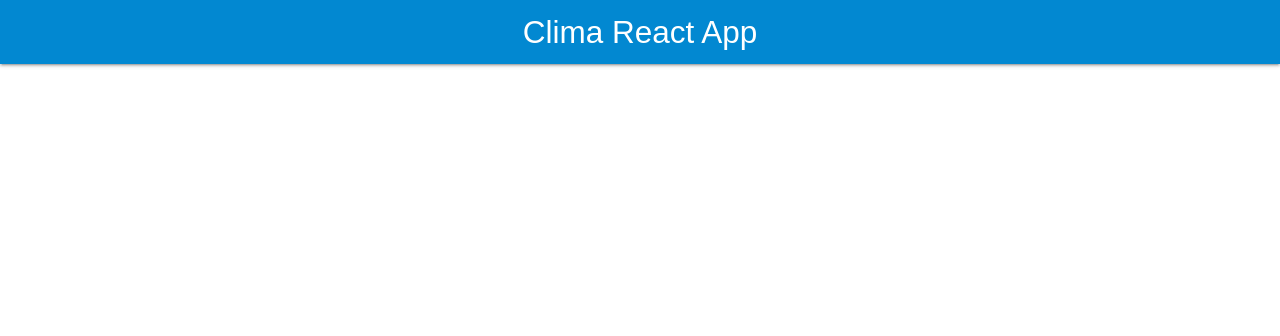
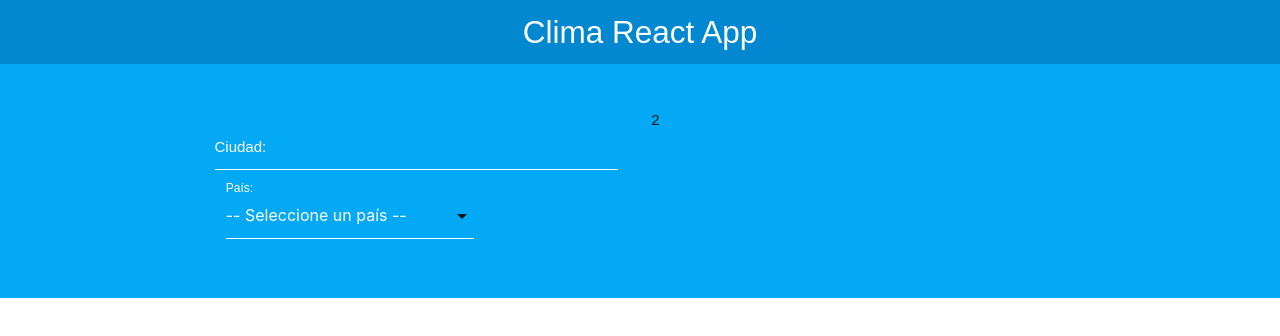
Before and after one commit to ManuelVillarVitoria/react-api-weather, a React (Create React App) app: page / in a window 1280 px wide. Shown: the top 336 px of the page. Built offline with nearby package versions, Linux system fonts and the light colour scheme.

Commit message:
creating the form and his state with Hook useState,to read the form

```diff
--- a/src/App.js
+++ b/src/App.js
@@ -1,5 +1,6 @@
 import React, {Fragment} from 'react';
 import Header from './components/Header';
+import Formulario from './components/Formulario';
 
 
 function App() {
@@ -8,6 +9,18 @@ function App() {
       <Header
         titulo='Clima React App'
        />
+       <div className="contenedor-form">
+          <div className="container">
+            <div className="row">
+              <div className="col m6 s12">
+                <Formulario />
+              </div>
+              <div className="col m6 s12">
+                2
+              </div>
+            </div>
+          </div>
+       </div>
     </Fragment>
   );
 }
--- /dev/null
+++ b/src/components/Formulario.js
@@ -0,0 +1,60 @@
+import React, {useState} from 'react';
+
+const Formulario = () => {
+
+    //State del formulario
+    const [busqueda, guardarBusqueda] = useState({
+        ciudad:"",
+        pais:""
+    });
+
+    //extraer ciudad y pasi con destructuring
+    const {ciudad, pais} = busqueda;
+
+    //Función que coloca los elementos en el state
+    const handleChange = e => {
+        //actualizar el state
+        guardarBusqueda({
+            ...busqueda,
+            [e.target.name] : e.target.value
+        });
+    }
+
+    return (
+        <form>
+            <div className="input-field col s-12">
+                <input
+                    type="text"
+                    name="ciudad"
+                    id="ciudad"
+                    value={ciudad}
+                    onChange={handleChange}
+                />
+                 {/* en vez de poner 'for', que es una palabra reservada para JS,ponemos 'htmlFor en react.
+                    Colocamos el label después del input porque Materialize da un estilo específico de esta forma*/}
+                <label htmlFor="ciudad">Ciudad: </label>
+
+                <div className="input-field col s-12">
+                    <select
+                        name="pais"
+                        id="pais"
+                        value={pais}
+                        onChange={handleChange}
+                    >
+                        <option value="">-- Seleccione un país --</option>
+                        <option value="US">Estados Unidos</option>
+                        <option value="MX">México</option>
+                        <option value="AR">Argentina</option>
+                        <option value="CO">Colombia</option>
+                        <option value="CR">Costa Rica</option>
+                        <option value="ES">España</option>
+                        <option value="PE">Perú</option>
+                    </select>
+                    <label htmlFor="pais">País: </label>
+                </div>
+            </div>
+        </form>
+     );
+}
+
+export default Formulario;
```
